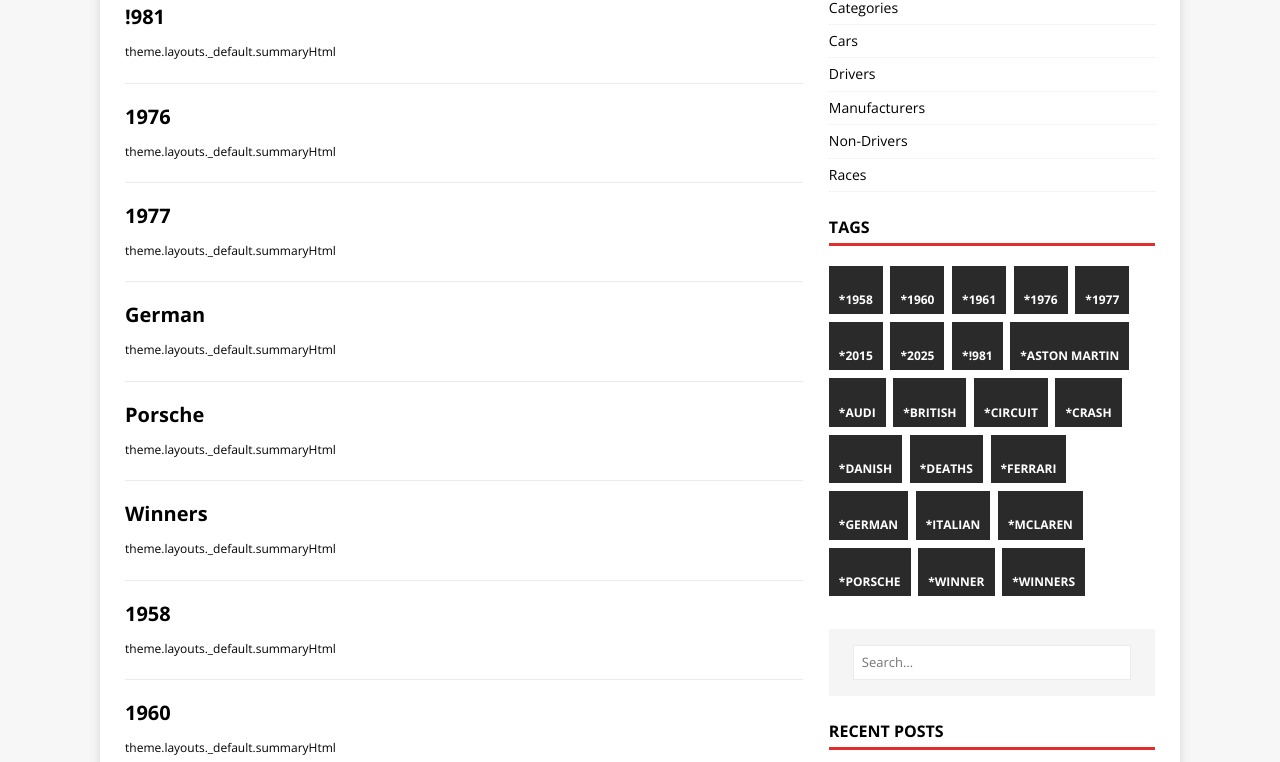
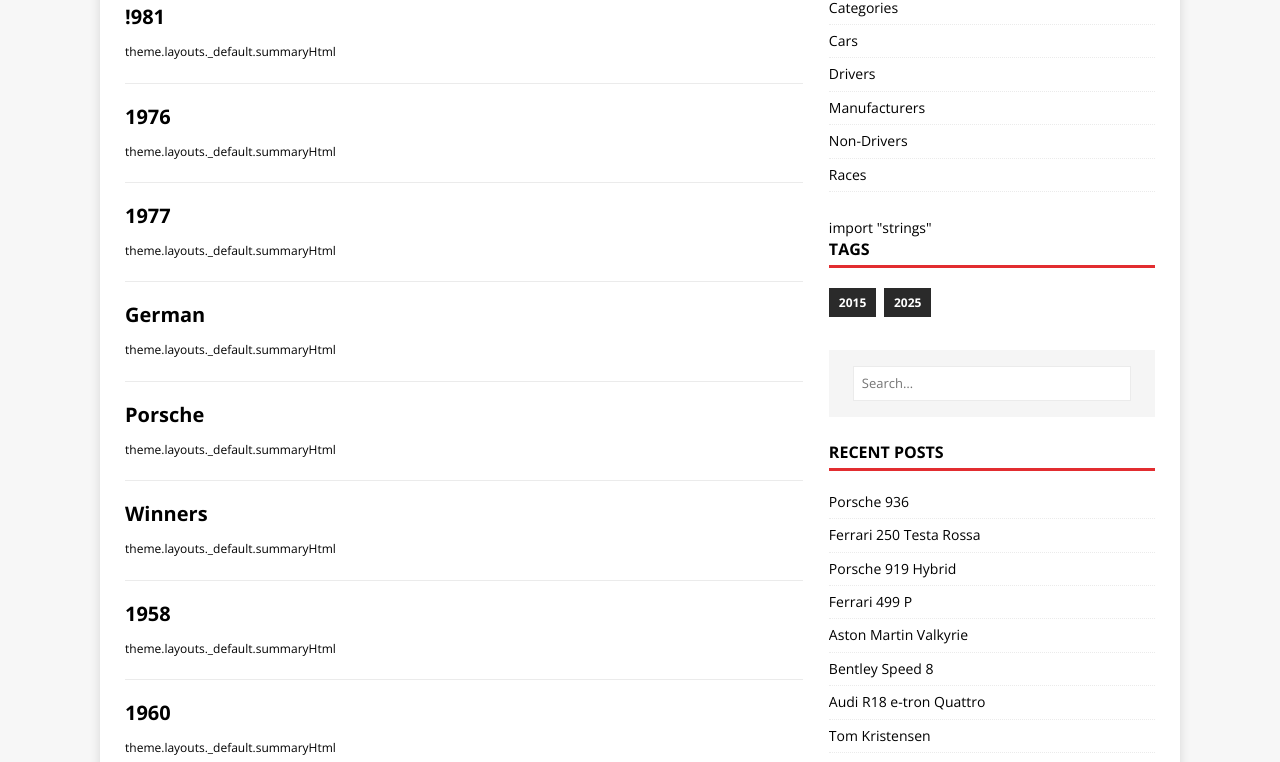
Before and after one commit to toonjamie/LeMans, a plain HTML site: page tags/index.html in a window 1280 px wide. Shown: the part 271-1033 px from the top of the page. Drawn offline with nearby package versions, Linux system fonts and the light colour scheme.

Commit message:
Add files via upload

```diff
--- a/tags/index.html
+++ b/tags/index.html
@@ -426,54 +426,56 @@
 				<a class="widget__link" href="/LeMans/categories/races/">Races</a></li>
 		</ul>
 	</div>
-</div>
+</div>import "strings"
 <div class="widget-taglist widget">
 	<h4 class="widget__title">Tags</h4>
 	<div class="widget__content">
-		<a class="widget-taglist__link widget__link btn" href="/LeMans/tags/1958/" title="1958">
-			*1958</a>
-		<a class="widget-taglist__link widget__link btn" href="/LeMans/tags/1960/" title="1960">
-			*1960</a>
-		<a class="widget-taglist__link widget__link btn" href="/LeMans/tags/1961/" title="1961">
-			*1961</a>
-		<a class="widget-taglist__link widget__link btn" href="/LeMans/tags/1976/" title="1976">
-			*1976</a>
-		<a class="widget-taglist__link widget__link btn" href="/LeMans/tags/1977/" title="1977">
-			*1977</a>
-		<a class="widget-taglist__link widget__link btn" href="/LeMans/tags/2015/" title="2015">
-			*2015</a>
-		<a class="widget-taglist__link widget__link btn" href="/LeMans/tags/2025/" title="2025">
-			*2025</a>
-		<a class="widget-taglist__link widget__link btn" href="/LeMans/tags/981/" title="!981">
-			*!981</a>
-		<a class="widget-taglist__link widget__link btn" href="/LeMans/tags/aston-martin/" title="Aston Martin">
-			*Aston Martin</a>
-		<a class="widget-taglist__link widget__link btn" href="/LeMans/tags/audi/" title="Audi">
-			*Audi</a>
-		<a class="widget-taglist__link widget__link btn" href="/LeMans/tags/british/" title="British">
-			*British</a>
-		<a class="widget-taglist__link widget__link btn" href="/LeMans/tags/circuit/" title="Circuit">
-			*Circuit</a>
-		<a class="widget-taglist__link widget__link btn" href="/LeMans/tags/crash/" title="Crash">
-			*Crash</a>
-		<a class="widget-taglist__link widget__link btn" href="/LeMans/tags/danish/" title="Danish">
-			*Danish</a>
-		<a class="widget-taglist__link widget__link btn" href="/LeMans/tags/deaths/" title="Deaths">
-			*Deaths</a>
-		<a class="widget-taglist__link widget__link btn" href="/LeMans/tags/ferrari/" title="Ferrari">
-			*Ferrari</a>
-		<a class="widget-taglist__link widget__link btn" href="/LeMans/tags/german/" title="German">
-			*German</a>
-		<a class="widget-taglist__link widget__link btn" href="/LeMans/tags/italian/" title="Italian">
-			*Italian</a>
-		<a class="widget-taglist__link widget__link btn" href="/LeMans/tags/mclaren/" title="McLaren">
-			*McLaren</a>
-		<a class="widget-taglist__link widget__link btn" href="/LeMans/tags/porsche/" title="Porsche">
-			*Porsche</a>
-		<a class="widget-taglist__link widget__link btn" href="/LeMans/tags/winner/" title="Winner">
-			*Winner</a>
-		<a class="widget-taglist__link widget__link btn" href="/LeMans/tags/winners/" title="Winners">
-			*Winners</a>
+
+
+
+
+
+
+
+
+
+
+
+
+		<a class="widget-taglist__link widget__link btn" href="/LeMans/tags/2015/" title="2015">2015</a>
+
+
+		<a class="widget-taglist__link widget__link btn" href="/LeMans/tags/2025/" title="2025">2025</a>
+
+
+
+
+
+
+
+
+
+
+
+
+
+
+
+
+
+
+
+
+
+
+
+
+
+
+
+
+
+
 	</div>
 </div><div class="widget-search widget">
 	<form class="widget-search__form" role="search" method="get" action="https://google.com/search">
```
